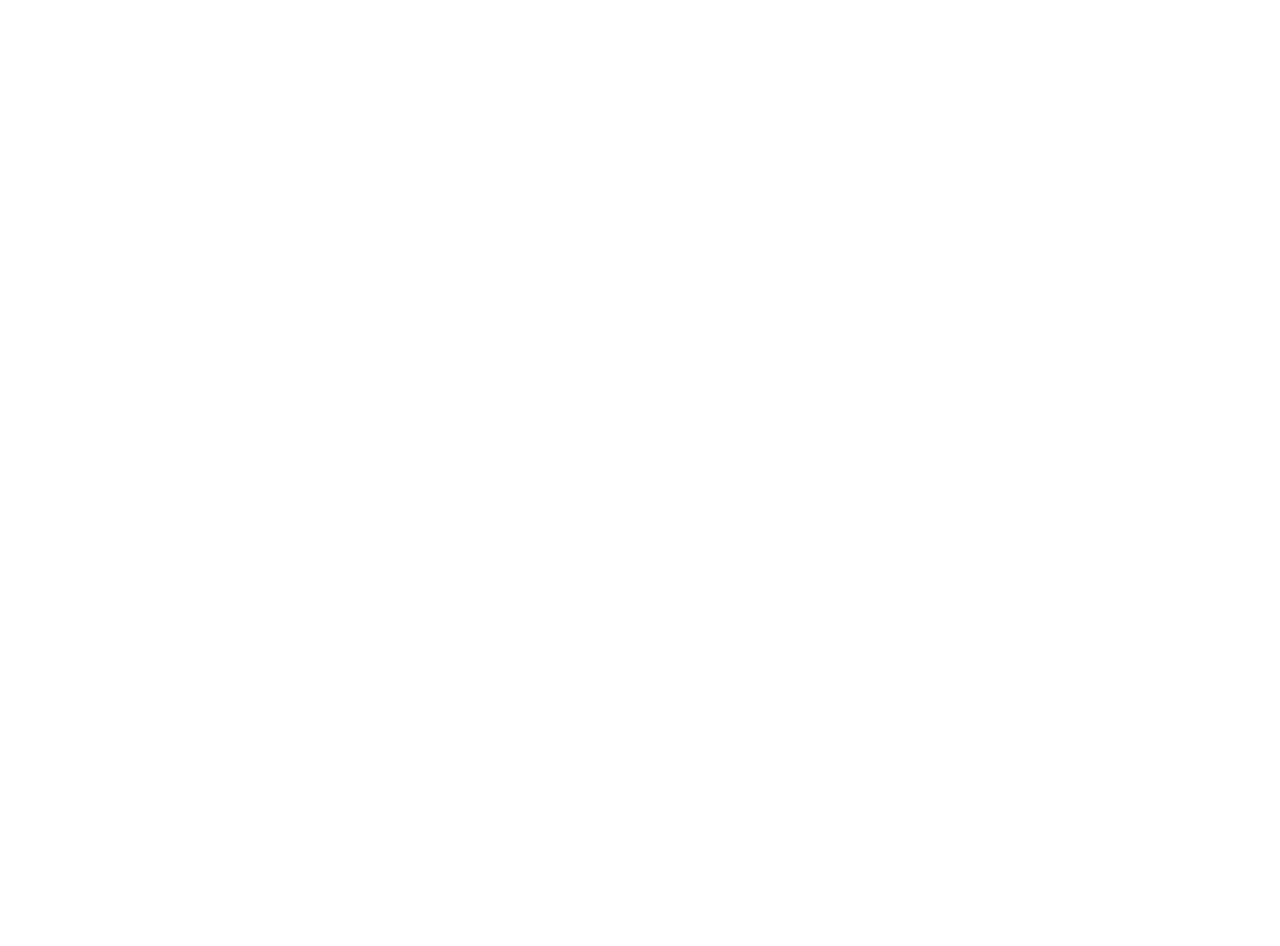
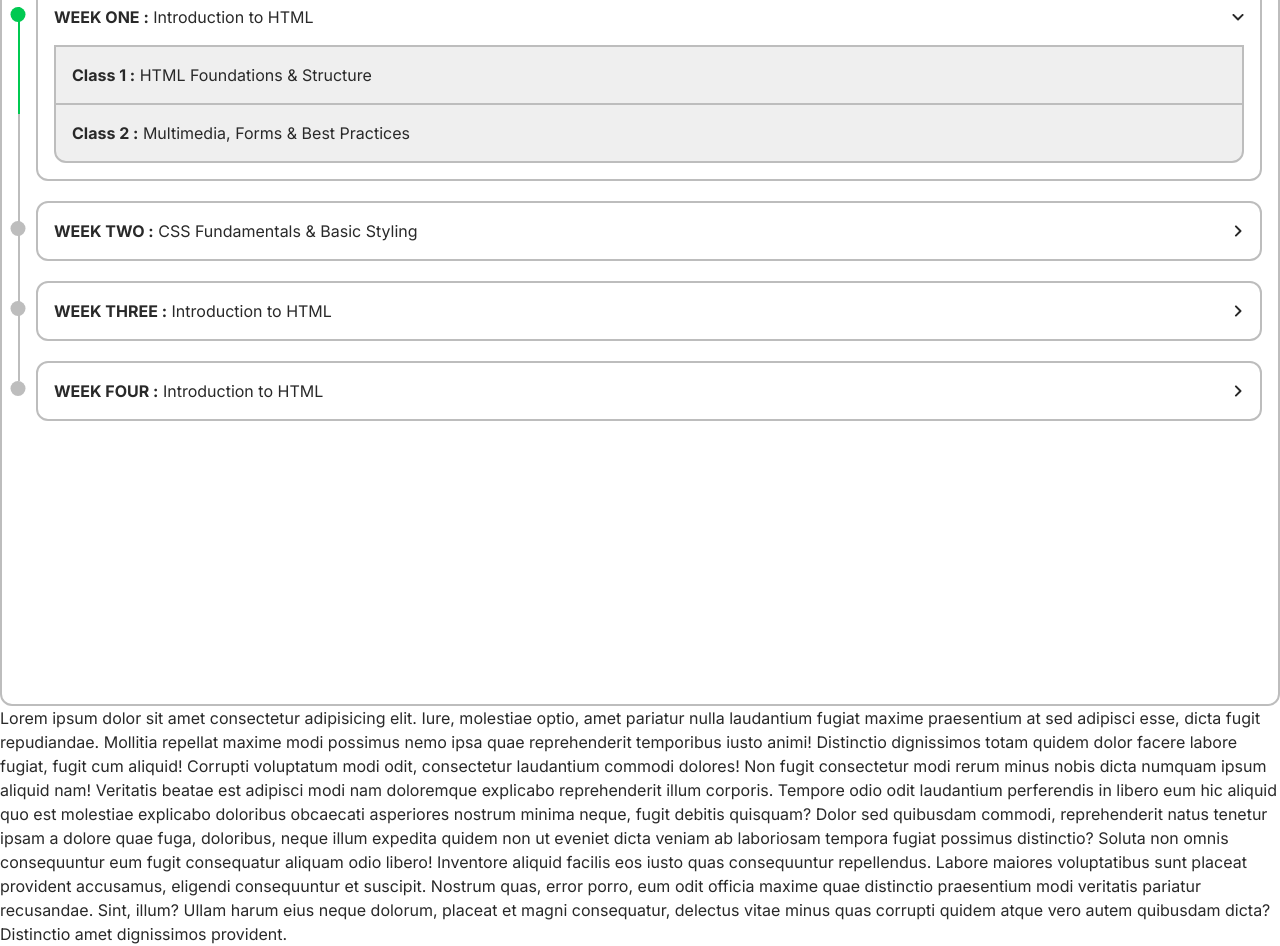
Before and after one commit to eroblaze/ellentis-vet, a Next.js app: page /course/1/1 in a window 1280 px wide. Shown: the part 101-1047 px from the top of the page. Before the commit the page ends 800 px from the top, so only its background shows below. Built offline with nearby package versions, Linux system fonts and the light colour scheme.

Commit message:
working on the course page

```diff
--- /dev/null
+++ b/app/course/[week]/[class]/Body.tsx
@@ -0,0 +1,22 @@
+export default function Body() {
+  return (
+    <div>
+      <p>
+        Lorem ipsum dolor sit amet consectetur adipisicing elit. Iure, molestiae optio, amet pariatur nulla laudantium
+        fugiat maxime praesentium at sed adipisci esse, dicta fugit repudiandae. Mollitia repellat maxime modi possimus
+        nemo ipsa quae reprehenderit temporibus iusto animi! Distinctio dignissimos totam quidem dolor facere labore
+        fugiat, fugit cum aliquid! Corrupti voluptatum modi odit, consectetur laudantium commodi dolores! Non fugit
+        consectetur modi rerum minus nobis dicta numquam ipsum aliquid nam! Veritatis beatae est adipisci modi nam
+        doloremque explicabo reprehenderit illum corporis. Tempore odio odit laudantium perferendis in libero eum hic
+        aliquid quo est molestiae explicabo doloribus obcaecati asperiores nostrum minima neque, fugit debitis quisquam?
+        Dolor sed quibusdam commodi, reprehenderit natus tenetur ipsam a dolore quae fuga, doloribus, neque illum
+        expedita quidem non ut eveniet dicta veniam ab laboriosam tempora fugiat possimus distinctio? Soluta non omnis
+        consequuntur eum fugit consequatur aliquam odio libero! Inventore aliquid facilis eos iusto quas consequuntur
+        repellendus. Labore maiores voluptatibus sunt placeat provident accusamus, eligendi consequuntur et suscipit.
+        Nostrum quas, error porro, eum odit officia maxime quae distinctio praesentium modi veritatis pariatur
+        recusandae. Sint, illum? Ullam harum eius neque dolorum, placeat et magni consequatur, delectus vitae minus quas
+        corrupti quidem atque vero autem quibusdam dicta? Distinctio amet dignissimos provident.
+      </p>
+    </div>
+  );
+}
--- /dev/null
+++ b/app/course/[week]/[class]/Sidebar.tsx
@@ -0,0 +1,37 @@
+"use client";
+import FullCurriculum from "@/components/FullCurriculum";
+import { useRef } from "react";
+
+export default function Sidebar() {
+  const menuRef = useRef<HTMLDivElement | null>(null);
+  function handleMenuClicked() {
+    if (menuRef.current) {
+      menuRef.current.classList.toggle("sidebar_toggle");
+    }
+  }
+  return (
+    <>
+      <aside className="md:border-my-white-300 bg-my-white-50 sticky top-[63px] min-h-[calc(100vh-63px)] md:rounded-xl md:border-2 md:p-[16px]">
+        <div
+          onClick={handleMenuClicked}
+          className="border-my-white-300 flex items-center gap-[10px] border-b-1 p-[16px] md:hidden">
+          <svg
+            className="shrink-[0] grow-[0] rotate-[-90deg] transition-[150ms_transform]"
+            width="12"
+            height="8"
+            viewBox="0 0 12 8"
+            fill="none"
+            xmlns="http://www.w3.org/2000/svg">
+            <path
+              className="fill-current"
+              d="M6.00005 7.475C5.86672 7.475 5.73772 7.45 5.61305 7.4C5.48772 7.35 5.38338 7.28334 5.30005 7.2L0.700048 2.6C0.516715 2.41667 0.425049 2.18334 0.425049 1.9C0.425049 1.61667 0.516715 1.38334 0.700048 1.2C0.883382 1.01667 1.11672 0.925003 1.40005 0.925003C1.68338 0.925003 1.91672 1.01667 2.10005 1.2L6.00005 5.1L9.90005 1.2C10.0834 1.01667 10.3167 0.925003 10.6 0.925003C10.8834 0.925003 11.1167 1.01667 11.3 1.2C11.4834 1.38334 11.575 1.61667 11.575 1.9C11.575 2.18334 11.4834 2.41667 11.3 2.6L6.70005 7.2C6.60005 7.3 6.49172 7.37067 6.37505 7.412C6.25838 7.454 6.13338 7.475 6.00005 7.475V7.475Z"
+              fill="none"
+            />
+          </svg>
+          <p>Menu</p>
+        </div>
+        <FullCurriculum ref={menuRef} className="max-md:hidden max-md:p-[16px]" />
+      </aside>
+    </>
+  );
+}
--- a/app/course/[week]/[class]/page.tsx
+++ b/app/course/[week]/[class]/page.tsx
@@ -1,9 +1,13 @@
+import Body from "./Body";
+import Sidebar from "./Sidebar";
+
 export default async function Page({ params }: { params: Promise<{ week: string; class: string }> }) {
-  const { week, class: req_class } = await params;
-  console.log(week, req_class);
   return (
     <>
-      <h1>hey</h1>
+      <main>
+        <Sidebar />
+        <Body />
+      </main>
     </>
   );
 }
--- a/app/globals.css
+++ b/app/globals.css
@@ -35,6 +35,9 @@
   .slide-out {
     display: none;
   }
+  .sidebar_toggle {
+    display: block;
+  }
 }
 
 .container {
--- a/components/Body.tsx
+++ b/components/Body.tsx
@@ -1,8 +1,8 @@
 import Link from "next/link";
 import Progress from "./Progress";
 import ProgressCircle from "./ProgressCircle";
-import Curriculum from "./Curriculum";
 import Btn from "./btn";
+import FullCurriculum from "./FullCurriculum";
 
 export default function Body() {
   return (
@@ -67,54 +67,7 @@
 
       <section className="mt-[50px] w-full text-center">
         <h2 className="font-work-sans mb-[16px] text-xl font-bold lg:text-2xl">CURRICULUM</h2>
-        <section>
-          <div className="mb-[20px] grid grid-cols-[auto_1fr] gap-[16px]">
-            <div>
-              <span className="bg-my-white-300 relative mt-[20px] block h-[calc(100%+20px)] w-[2px] before:absolute before:h-[15px] before:w-[15px] before:translate-x-[-50%] before:rounded-full before:bg-green-500 after:absolute after:inset-0 after:h-[50%] after:bg-green-500"></span>
-            </div>
-            <Curriculum
-              open
-              week="ONE"
-              title="Introduction to HTML"
-              classOneTitle="HTML Foundations &amp; Structure"
-              classTwoTitle="Multimedia, Forms &amp; Best Practices"
-            />
-          </div>
-
-          <div className="mb-[20px] grid grid-cols-[auto_1fr] gap-[16px]">
-            <div>
-              <span className="bg-my-white-300 before:bg-my-white-300 after:bg-my-white-300 relative mt-[20px] block h-[calc(100%+20px)] w-[2px] before:absolute before:h-[15px] before:w-[15px] before:translate-x-[-50%] before:rounded-full after:absolute after:inset-0 after:h-[50%]"></span>
-            </div>
-            <Curriculum
-              week="TWO"
-              title="CSS Fundamentals & Basic Styling"
-              classOneTitle="Introduction &amp; Basic Syntax"
-              classTwoTitle="Selectors, Specificity &amp; Basic Properties"
-            />
-          </div>
-          <div className="mb-[20px] grid grid-cols-[auto_1fr] gap-[16px]">
-            <div>
-              <span className="bg-my-white-300 before:bg-my-white-300 after:bg-my-white-300 relative mt-[20px] block h-[calc(100%+20px)] w-[2px] before:absolute before:h-[15px] before:w-[15px] before:translate-x-[-50%] before:rounded-full after:absolute after:inset-0 after:h-[50%]"></span>
-            </div>
-            <Curriculum
-              week="THREE"
-              title="Introduction to HTML"
-              classOneTitle="HTML Foundations &amp; Structure"
-              classTwoTitle="Multimedia, Forms &amp; Best Practices"
-            />
-          </div>
-          <div className="grid grid-cols-[auto_1fr] gap-[16px]">
-            <div>
-              <span className="bg-my-white-300 before:bg-my-white-300 after:bg-my-white-300 relative mt-[20px] block h-0 w-[2px] before:absolute before:h-[15px] before:w-[15px] before:translate-x-[-50%] before:rounded-full after:absolute after:inset-0 after:h-[50%]"></span>
-            </div>
-            <Curriculum
-              week="FOUR"
-              title="Introduction to HTML"
-              classOneTitle="HTML Foundations &amp; Structure"
-              classTwoTitle="Multimedia, Forms &amp; Best Practices"
-            />
-          </div>
-        </section>
+        <FullCurriculum />
         <Btn className="mx-auto mt-[20px] md:ml-[16px]">
           <svg width="12" height="12" viewBox="0 0 12 12" fill="none" xmlns="http://www.w3.org/2000/svg">
             <path
--- a/components/Curriculum.tsx
+++ b/components/Curriculum.tsx
@@ -12,12 +12,12 @@
   return (
     <div className="mb-[16px] text-left last:mb-0">
       <Details isOpen={open} className="border-my-white-300 rounded-xl border-2 p-[16px]">
-        <summary className="flex list-none items-center justify-between">
+        <summary className="flex list-none items-center justify-between gap-[10px]">
           <span>
             <b>WEEK {`${week}`} :</b> {`${title}`}
           </span>
           <svg
-            className="rotate-[-90deg] transition-[150ms_transform]"
+            className="shrink-[0] grow-[0] rotate-[-90deg] transition-[150ms_transform]"
             width="12"
             height="8"
             viewBox="0 0 12 8"
--- /dev/null
+++ b/components/FullCurriculum.tsx
@@ -0,0 +1,61 @@
+import Curriculum from "./Curriculum";
+
+interface FullCurriculumInterface {
+  className?: string;
+  ref?: Ref<HTMLElement> | undefined;
+}
+
+export default function FullCurriculum({ className, ref }: FullCurriculumInterface) {
+  return (
+    <>
+      <section ref={ref} className={`${className}`}>
+        <div className="mb-[20px] grid grid-cols-[auto_1fr] gap-[16px]">
+          <div>
+            <span className="bg-my-white-300 relative mt-[20px] block h-[calc(100%+20px)] w-[2px] before:absolute before:h-[15px] before:w-[15px] before:translate-x-[-50%] before:rounded-full before:bg-green-500 after:absolute after:inset-0 after:h-[50%] after:bg-green-500"></span>
+          </div>
+          <Curriculum
+            open
+            week="ONE"
+            title="Introduction to HTML"
+            classOneTitle="HTML Foundations &amp; Structure"
+            classTwoTitle="Multimedia, Forms &amp; Best Practices"
+          />
+        </div>
+
+        <div className="mb-[20px] grid grid-cols-[auto_1fr] gap-[16px]">
+          <div>
+            <span className="bg-my-white-300 before:bg-my-white-300 after:bg-my-white-300 relative mt-[20px] block h-[calc(100%+20px)] w-[2px] before:absolute before:h-[15px] before:w-[15px] before:translate-x-[-50%] before:rounded-full after:absolute after:inset-0 after:h-[50%]"></span>
+          </div>
+          <Curriculum
+            week="TWO"
+            title="CSS Fundamentals & Basic Styling"
+            classOneTitle="Introduction &amp; Basic Syntax"
+            classTwoTitle="Selectors, Specificity &amp; Basic Properties"
+          />
+        </div>
+        <div className="mb-[20px] grid grid-cols-[auto_1fr] gap-[16px]">
+          <div>
+            <span className="bg-my-white-300 before:bg-my-white-300 after:bg-my-white-300 relative mt-[20px] block h-[calc(100%+20px)] w-[2px] before:absolute before:h-[15px] before:w-[15px] before:translate-x-[-50%] before:rounded-full after:absolute after:inset-0 after:h-[50%]"></span>
+          </div>
+          <Curriculum
+            week="THREE"
+            title="Introduction to HTML"
+            classOneTitle="HTML Foundations &amp; Structure"
+            classTwoTitle="Multimedia, Forms &amp; Best Practices"
+          />
+        </div>
+        <div className="grid grid-cols-[auto_1fr] gap-[16px]">
+          <div>
+            <span className="bg-my-white-300 before:bg-my-white-300 after:bg-my-white-300 relative mt-[20px] block h-0 w-[2px] before:absolute before:h-[15px] before:w-[15px] before:translate-x-[-50%] before:rounded-full after:absolute after:inset-0 after:h-[50%]"></span>
+          </div>
+          <Curriculum
+            week="FOUR"
+            title="Introduction to HTML"
+            classOneTitle="HTML Foundations &amp; Structure"
+            classTwoTitle="Multimedia, Forms &amp; Best Practices"
+          />
+        </div>
+      </section>
+    </>
+  );
+}
```
Also changed, not shown: 1 other file (tests, documents, lock files or other folders).
